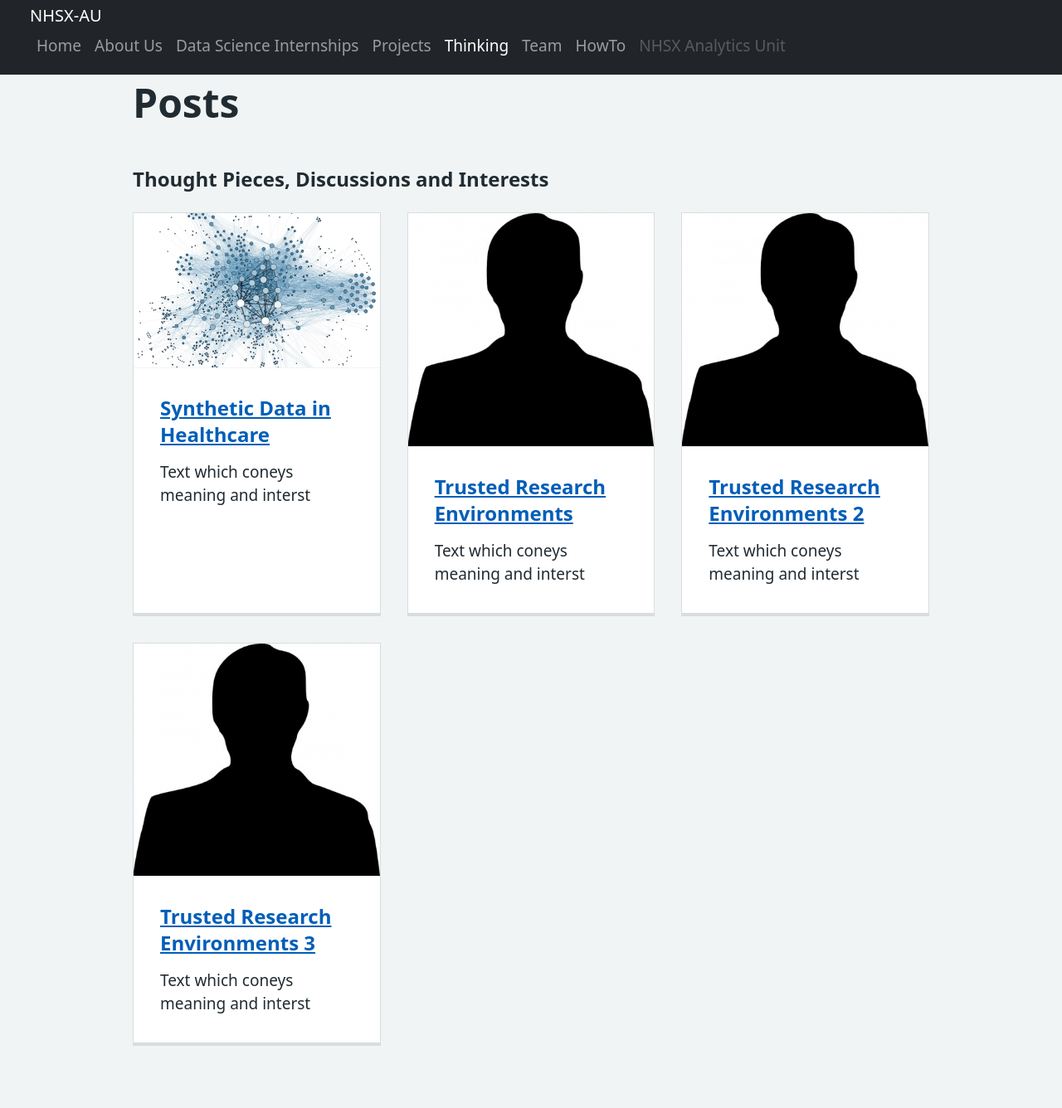
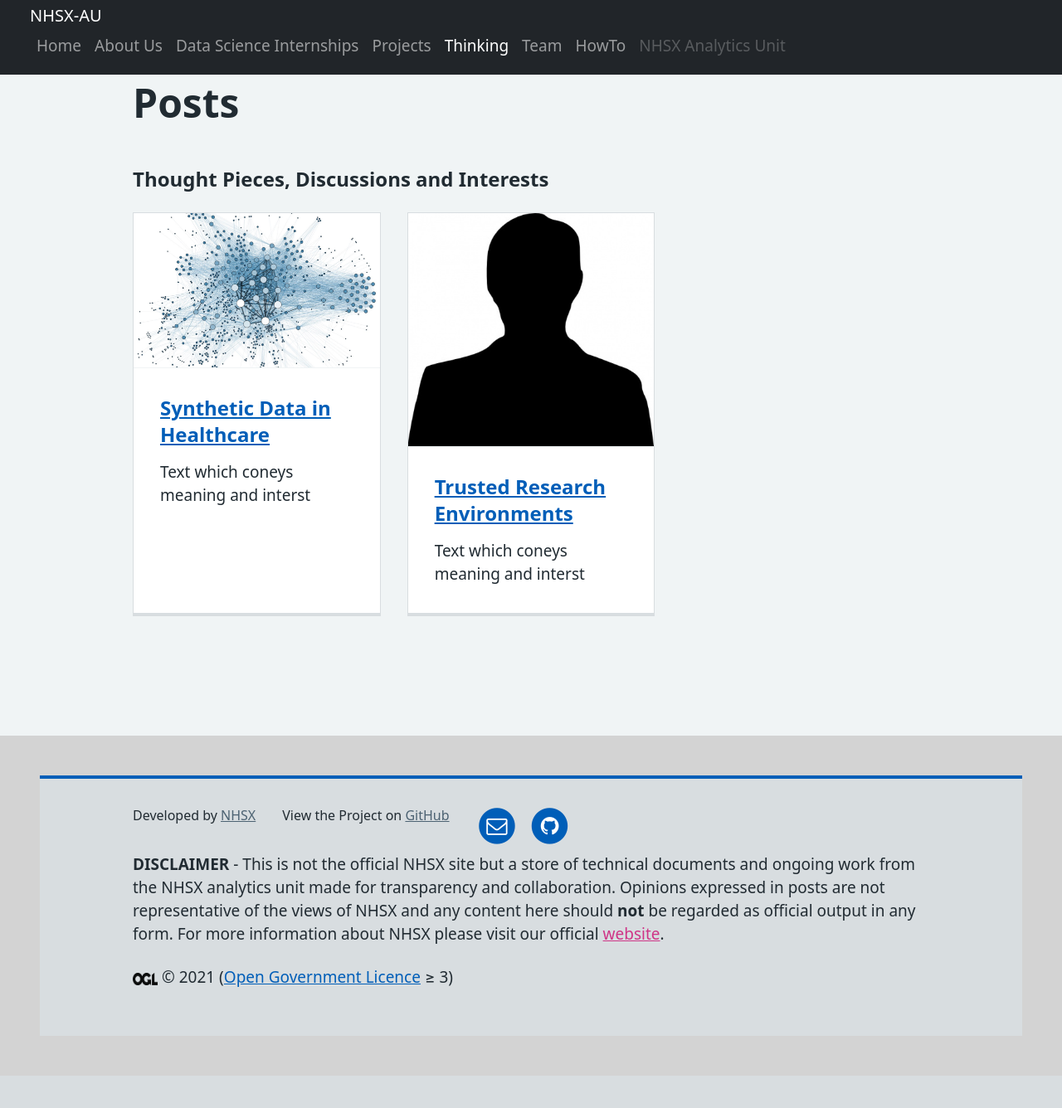
Before and after one commit to nhsx/AnalyticsUnit, a Jekyll site: the page built from thinking.md, in a window 1280 px wide and 1400 px high. Shown: the top 1336 px of the window at 83% size. Built offline with Jekyll 4.4.1, drawn with Linux system fonts in a browser that asks for light colours.

Commit message:
blog fixes

```diff
--- a/_data/thinking.yml
+++ b/_data/thinking.yml
@@ -1,27 +1,13 @@
 - title: Synthetic Data in Healthcare
-  link: _data/blogs/synthetic.md
+  link: synthetic.html
   stage: thought_stream
   image: assets/graph.jpg
   description: Text which coneys meaning and interst
   date: August 2021
 
 - title: Trusted Research Environments
-  link: _data/blogs/Trusted-Research-Environments.html
+  link: tre.html
   stage: interested
   image: assets/Anon.jpg
   description: Text which coneys meaning and interst
   date: August 2021
-
-- title: Trusted Research Environments 2
-  link: _data/blogs/Trusted-Research-Environments.html
-  stage: interested
-  image: assets/Anon.jpg
-  description: Text which coneys meaning and interst
-  date: August 2021
-
-- title: Trusted Research Environments 3
-  link: _data/blogs/Trusted-Research-Environments.html
-  stage: interested
-  image: assets/Anon.jpg
-  description: Text which coneys meaning and interst
-  date: August 2021
```
Also changed, not shown: synthetic.md (renamed from _data/blogs/synthetic.md, +3 -0 lines), tre.md (renamed from _data/blogs/tre.md, +3 -0 lines).
